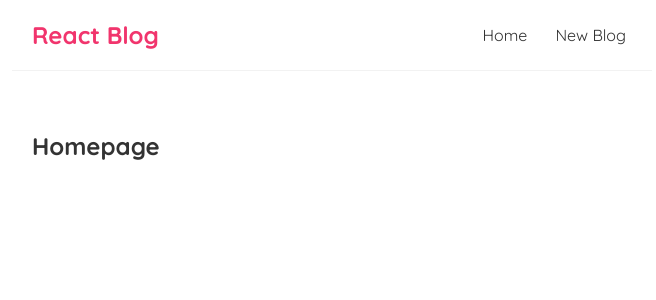
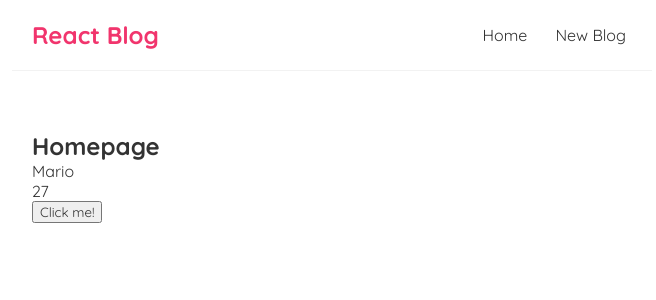
Before and after one commit to Jon-D-Smith/React_Blog, a React (Create React App) app: page / in a window 1280 px wide. Shown: the top 300 px of the page, without its empty margins (308-964 px from the left). Built offline with nearby package versions, Linux system fonts and the light colour scheme.

Commit message:
Practicing with state

```diff
--- a/src/Home.js
+++ b/src/Home.js
@@ -1,7 +1,23 @@
+import {useState} from 'react'
 const Home = () => {
+    const [name, setName] = useState('Mario')
+    const [age, setAge] = useState(27)
+
+    const handleClick = (e) => {
+        setName('luigi')
+        setAge(28)
+        console.log(name)
+    }
+
+
+
     return (
         <div className="home">
             <h2>Homepage</h2>
+            <p>{name}</p>
+            <p>{age}</p>
+            <button onClick={handleClick}>Click me!</button>
+
         </div>
      );
 }
```
